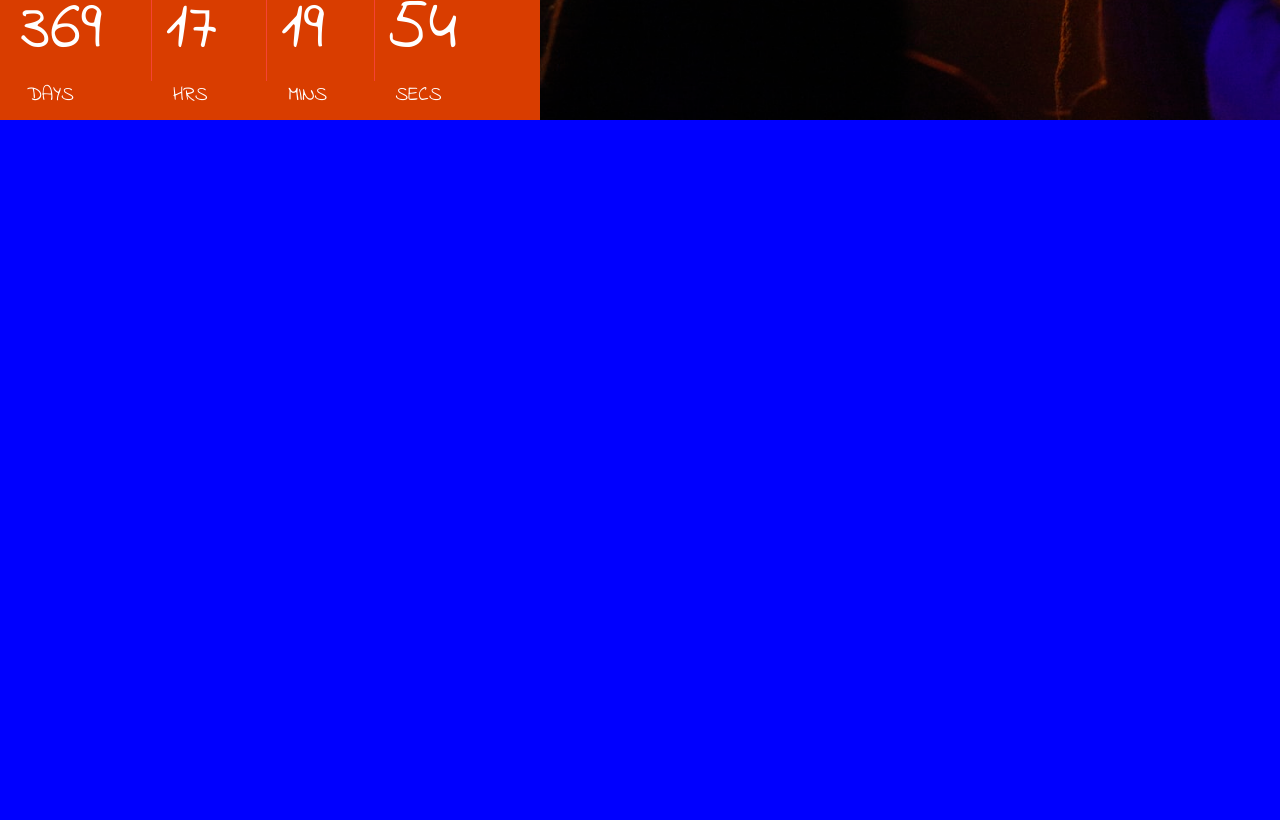
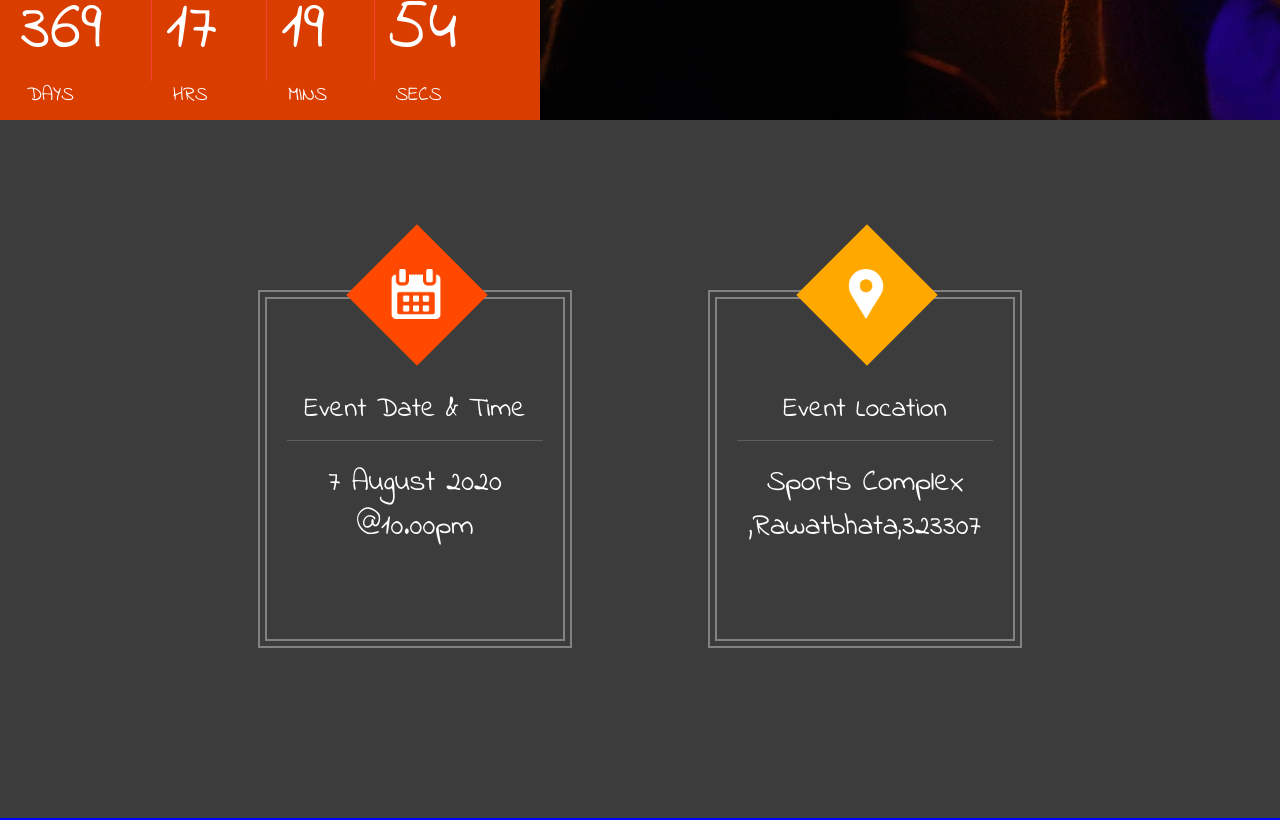
Before and after one commit to tanisha2398/ConcertEvent_React, a React (Create React App) app: page / in a window 1280 px wide. Shown: the part 680-1500 px from the top of the page. Built offline with nearby package versions, Linux system fonts and the light colour scheme.

Commit message:
add venue information

```diff
--- a/src/App.js
+++ b/src/App.js
@@ -2,11 +2,13 @@
 import Header from "./components/header_footer/Header";
 import "./resources/styles.css";
 import Featured from "./components/featured";
+import VenueInfo from "./components/venueInfo";
 function App() {
   return (
     <div className="App" style={{ height: "1500px", background: "blue" }}>
       <Header />
       <Featured />
+      <VenueInfo />
     </div>
   );
 }
--- /dev/null
+++ b/src/components/venueInfo/index.js
@@ -0,0 +1,49 @@
+import React from "react";
+import Flip from "react-reveal/Flip";
+import icon_calendar from "../../resources/images/icons/calendar.png";
+import icon_location from "../../resources/images/icons/location.png";
+const venueInfo = () => {
+  return (
+    <div className="bck_black">
+      <div className="center_wrapper">
+        <div className="vn_wrapper">
+          <Flip top duration={1000}>
+            <div className="vn_item">
+              <div className="vn_outer">
+                <div className="vn_inner">
+                  <div className="vn_icon_square bck_red"></div>
+                  <div
+                    className="vn_icon"
+                    style={{ background: `url(${icon_calendar})` }}
+                  ></div>
+                  <div className="vn_title">Event Date & Time</div>
+                  <div className="vn_desc">7 August 2020 @10.00pm</div>
+                </div>
+              </div>
+            </div>
+          </Flip>
+
+          <Flip bottom duration={1000} delay={500}>
+            <div className="vn_item">
+              <div className="vn_outer">
+                <div className="vn_inner">
+                  <div className="vn_icon_square bck_yellow"></div>
+                  <div
+                    className="vn_icon"
+                    style={{ background: `url(${icon_location})` }}
+                  ></div>
+                  <div className="vn_title">Event Location</div>
+                  <div className="vn_desc">
+                    Sports Complex ,Rawatbhata,323307
+                  </div>
+                </div>
+              </div>
+            </div>
+          </Flip>
+        </div>
+      </div>
+    </div>
+  );
+};
+
+export default venueInfo;
```
